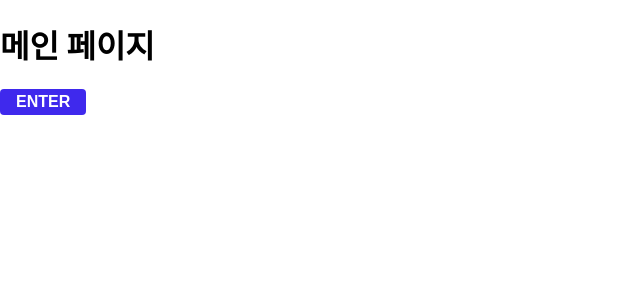
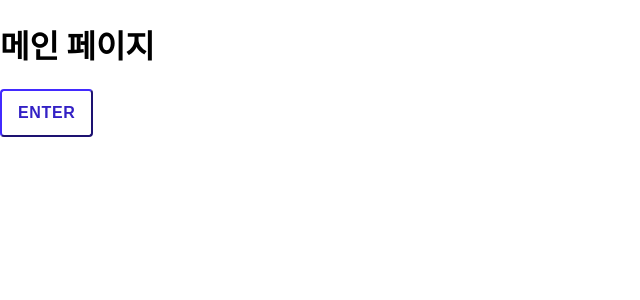
Before and after one commit to 89OutOf10/AweSum-FE, a React (Create React App) app: page / in a window 1280 px wide. Shown: the top 300 px of the page, without its empty margins (0-640 px from the left). Built offline with nearby package versions, Linux system fonts and the light colour scheme.

Commit message:
updated - button

```diff
--- a/src/components/common/Button.js
+++ b/src/components/common/Button.js
@@ -3,19 +3,28 @@ import styled from 'styled-components';
 import palette from '../../styles/palette';
 
 const StyledButton = styled.button`
-  border: none;
   border-radius: 4px;
+  border-color: ${palette.purple[0]};
+  height: 3rem;
   font-size: 1rem;
-  font-weight: bold;
   padding: 0.25rem 1rem;
-  color: white;
+  color: ${palette.purple[0]};
   outline: none;
   cursor: pointer;
+  font-style: normal;
+  font-weight: 900;
+  line-height: 15px;
+  display: flex;
+  align-items: center;
+  text-align: center;
+  letter-spacing: 0.04em;
+  text-transform: uppercase;
 
-  background: ${palette.purple[1]};
+  background: ${palette.white[0]};
 
   &:hover {
-    background: ${palette.purple[1]};
+    background: ${palette.purple[0]};
+    color: ${palette.white[0]};
   }
 `;
 
--- a/src/pages/aboutPage.js
+++ b/src/pages/aboutPage.js
@@ -1,9 +1,12 @@
 import React from 'react';
+import styled from 'styled-components';
+import Button from '../components/common/Button';
 
 const aboutPage = () => {
   return (
     <>
       <h1>About 페이지</h1>
+      <Button>button</Button>
     </>
   );
 };
--- a/src/styles/palette.js
+++ b/src/styles/palette.js
@@ -1,6 +1,7 @@
 // https://yeun.github.io/open-color/
 
 const palette = {
+  white: ['#FFFFFF'],
   gray: [
     '#f8f9fa',
     '#f1f3f5',
@@ -26,7 +27,7 @@ const palette = {
     '#364fc7',
   ],
   pink: ['#FBF7F7', '#FAF2F3', '#E7DFE0'],
-  purple: ['#653BDC', '#3F29ED'],
+  purple: ['#3321C5', '#3F29ED'],
 };
 
 export default palette;
```
